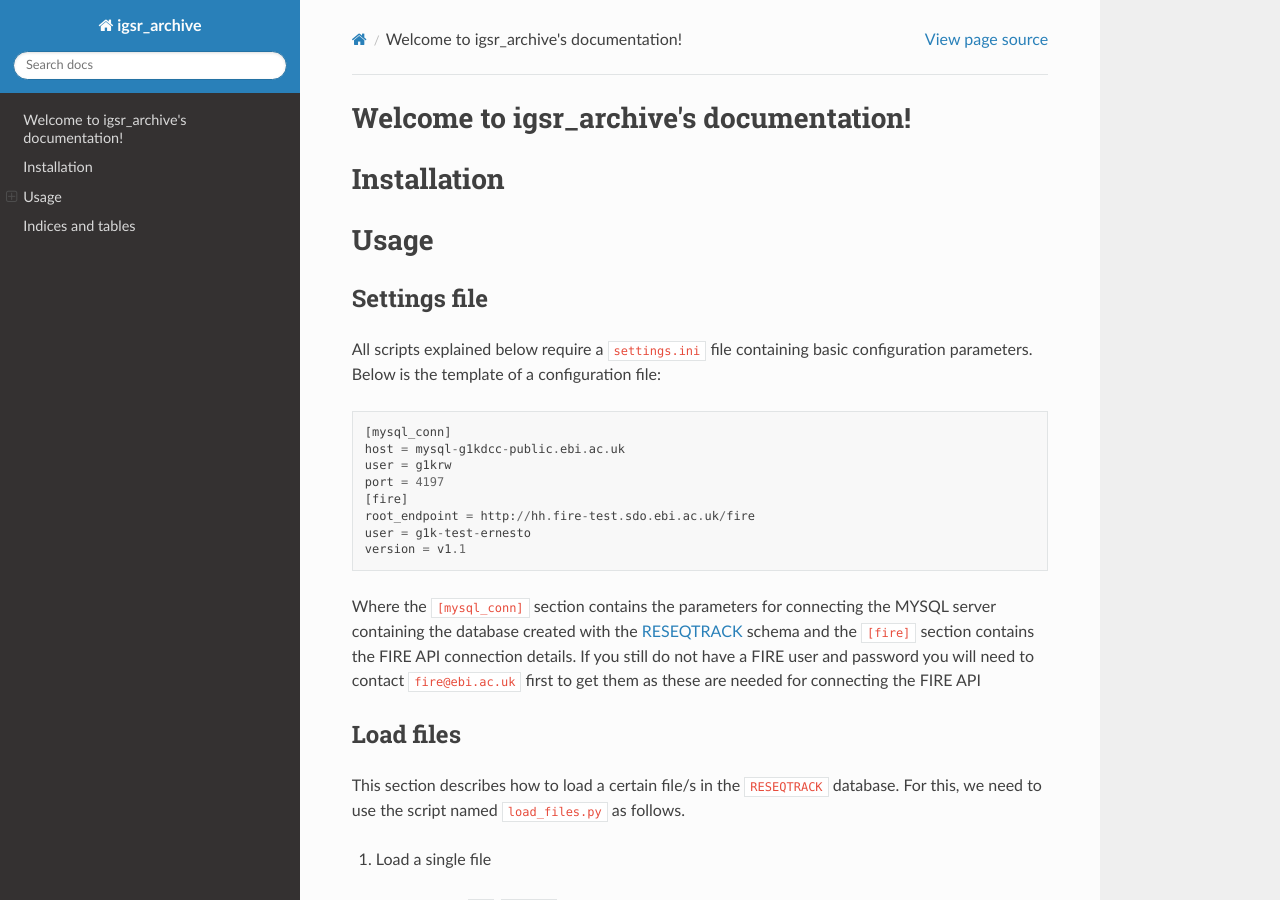
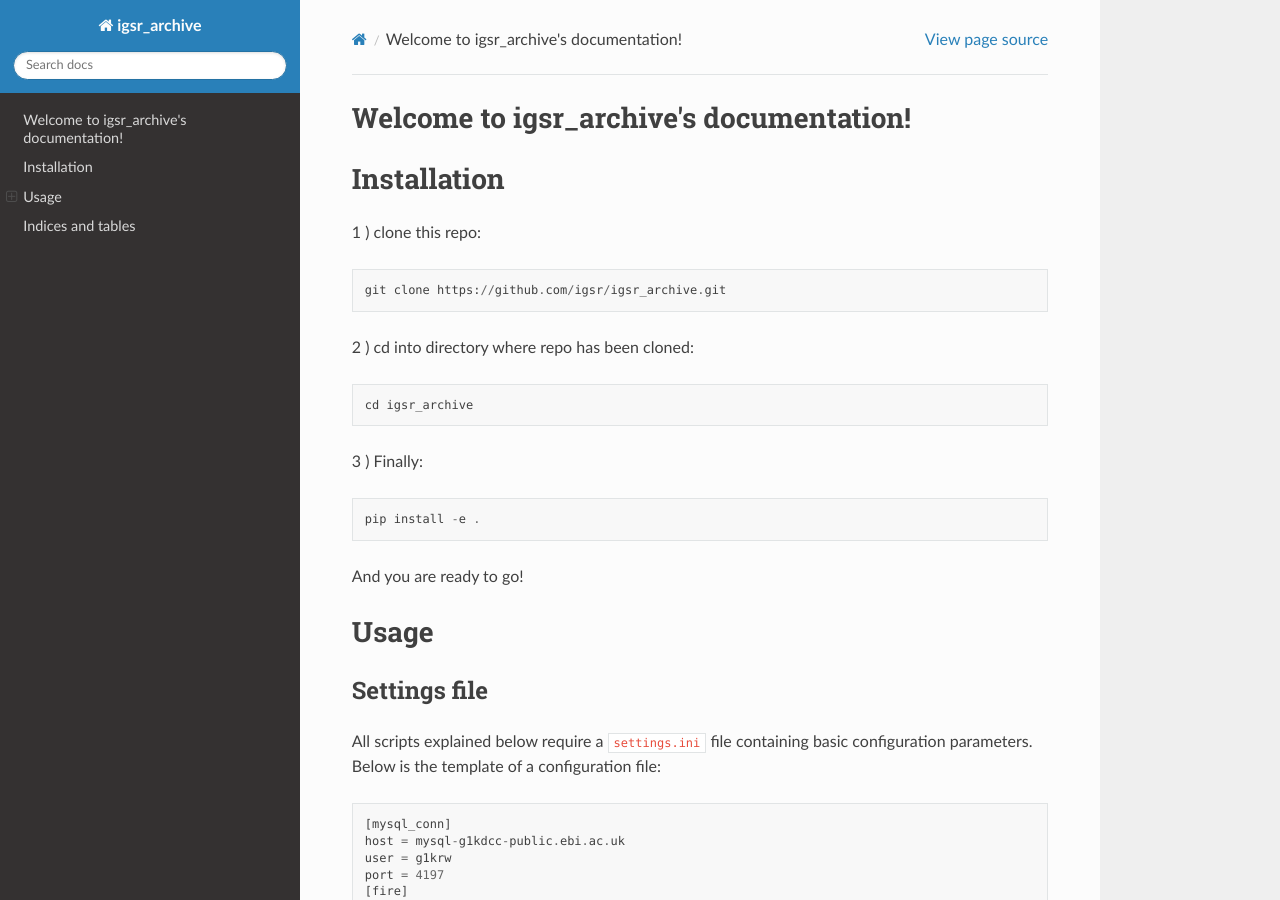
Before and after one commit to igsr/igsr_archive, a Sphinx documentation site: the page built from docs/index.rst, in a window 1280 px wide and 900 px high. Built offline with Sphinx 7.4.7 and the Read the Docs theme 2.0.0, drawn with Linux system fonts in a browser that asks for light colours.

```diff
--- a/docs/index.rst
+++ b/docs/index.rst
@@ -12,6 +12,21 @@ Welcome to igsr_archive's documentation!
 
 Installation
 ============
+
+1 ) clone this repo::
+
+   git clone https://github.com/igsr/igsr_archive.git
+
+2 ) cd into directory where repo has been cloned::
+
+   cd igsr_archive
+
+3 ) Finally::
+
+   pip install -e .
+
+And you	are ready to go!
+
 Usage
 =====
 Settings file
--- a/setup.py
+++ b/setup.py
@@ -111,7 +111,8 @@ setup(
     # entry_points={
     #     'console_scripts': ['mycli=mymodule:cli'],
     # },
-    scripts=['bin/load_files.py'],
+    scripts=['bin/load_files.py', 'bin/archive_files.py', 'bin/dearchive_files.py',
+             'bin/fetch_fire_object.py', 'bin/delete_files.py'],
     install_requires=REQUIRED,
     extras_require=EXTRAS,
     include_package_data=True,
```
Also changed, not shown: README.md (+16 -3 lines), 4 other files.
